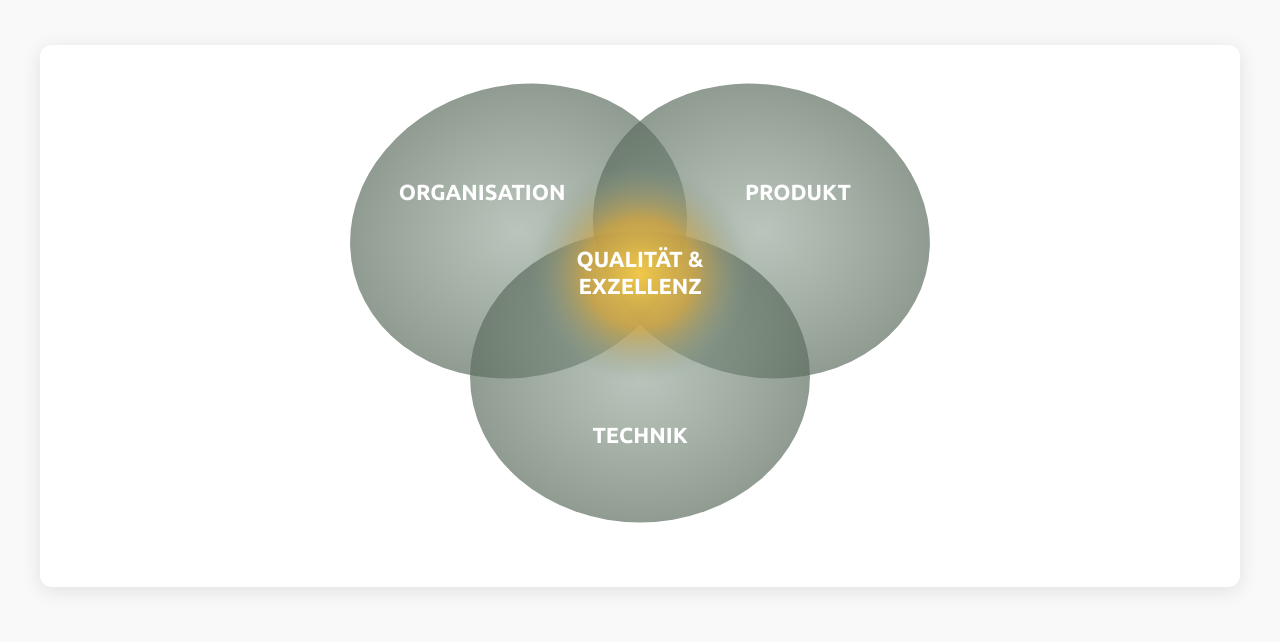
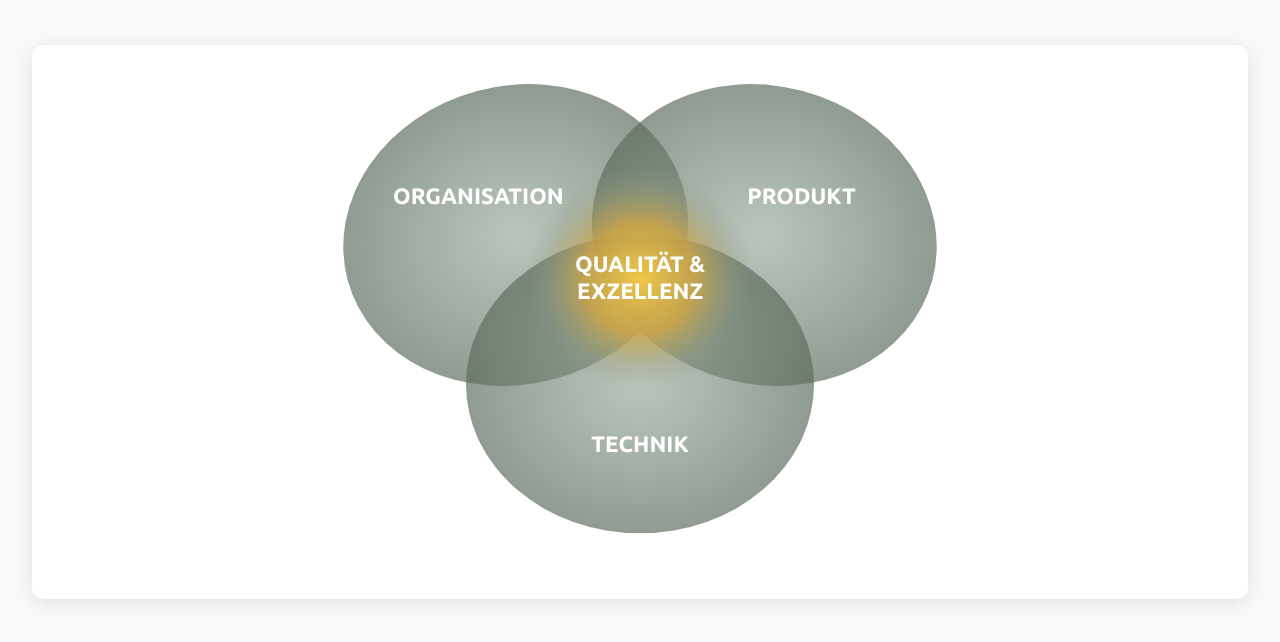
Before and after one commit to Benizzel/itacama-interactive-core, a website built with Vite: page index.html in a window 1280 px wide. Shown: the part 72-714 px from the top of the page. Built offline with nearby package versions, Linux system fonts and the light colour scheme.

Commit message:
💎added responsive webflow breakpoints

```diff
--- a/src/style.css
+++ b/src/style.css
@@ -19,7 +19,7 @@ body {
    ========================================== */
 
 .container {
-  max-width: 1200px;
+  max-width: 1280px;
   margin: 0 auto;
   text-align: center;
 }
@@ -52,7 +52,8 @@ h1 {
    ========================================== */
 
 #core-wrapper {
-  flex: 1;
+  flex: 1 0 560px;
+  min-width: 560px;
   overflow: visible;
 }
 
@@ -166,3 +167,13 @@ h1 {
 .decorative-lines path {
   /* Styles werden von GSAP gesteuert */
 }
+
+/* ==========================================
+   RESPONSIVE / WEBFLOW BREAKPOINTS
+   ========================================== */
+
+@media (max-width: 1180px) {
+  #interactive-wrapper {
+    display: none;
+  }
+}
```
